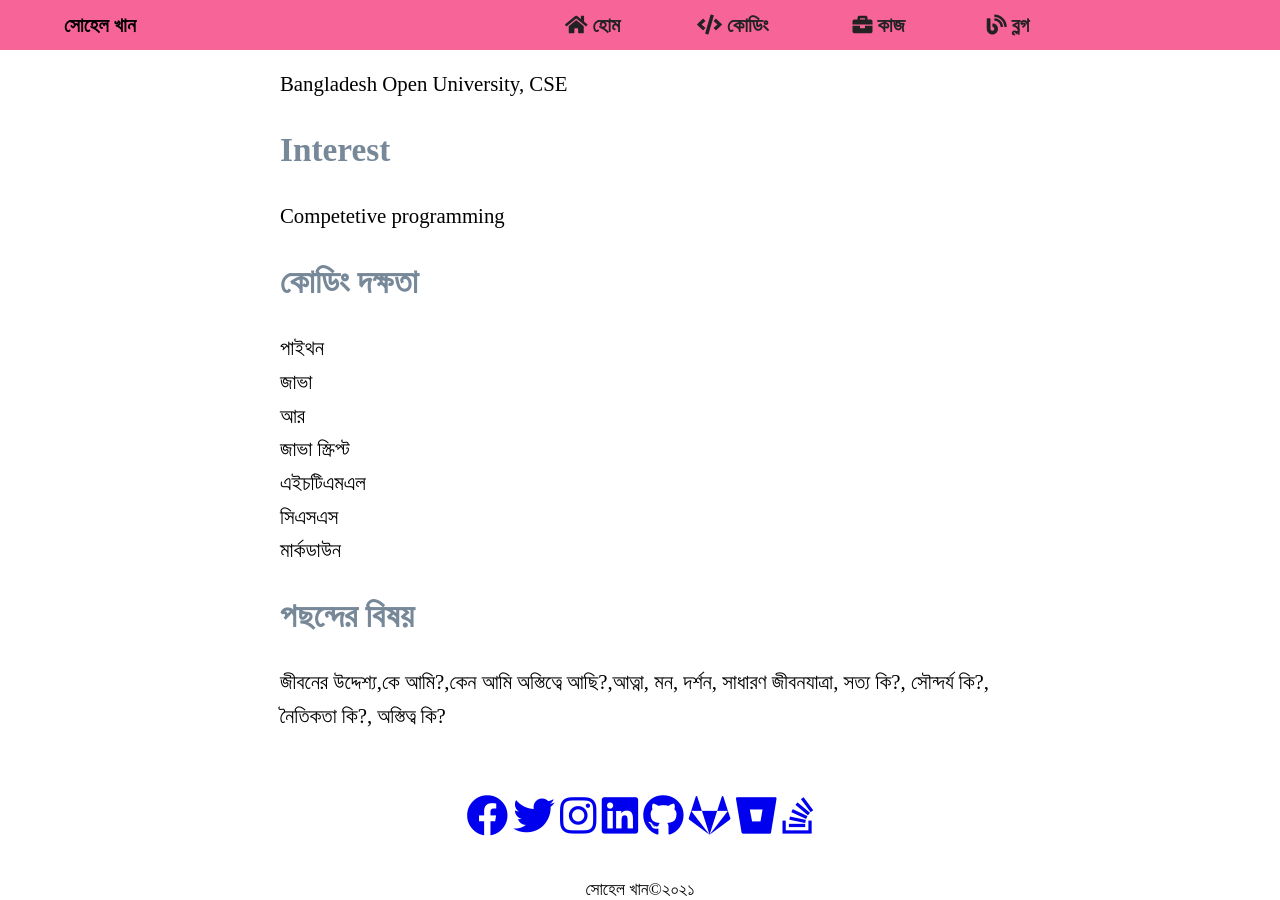
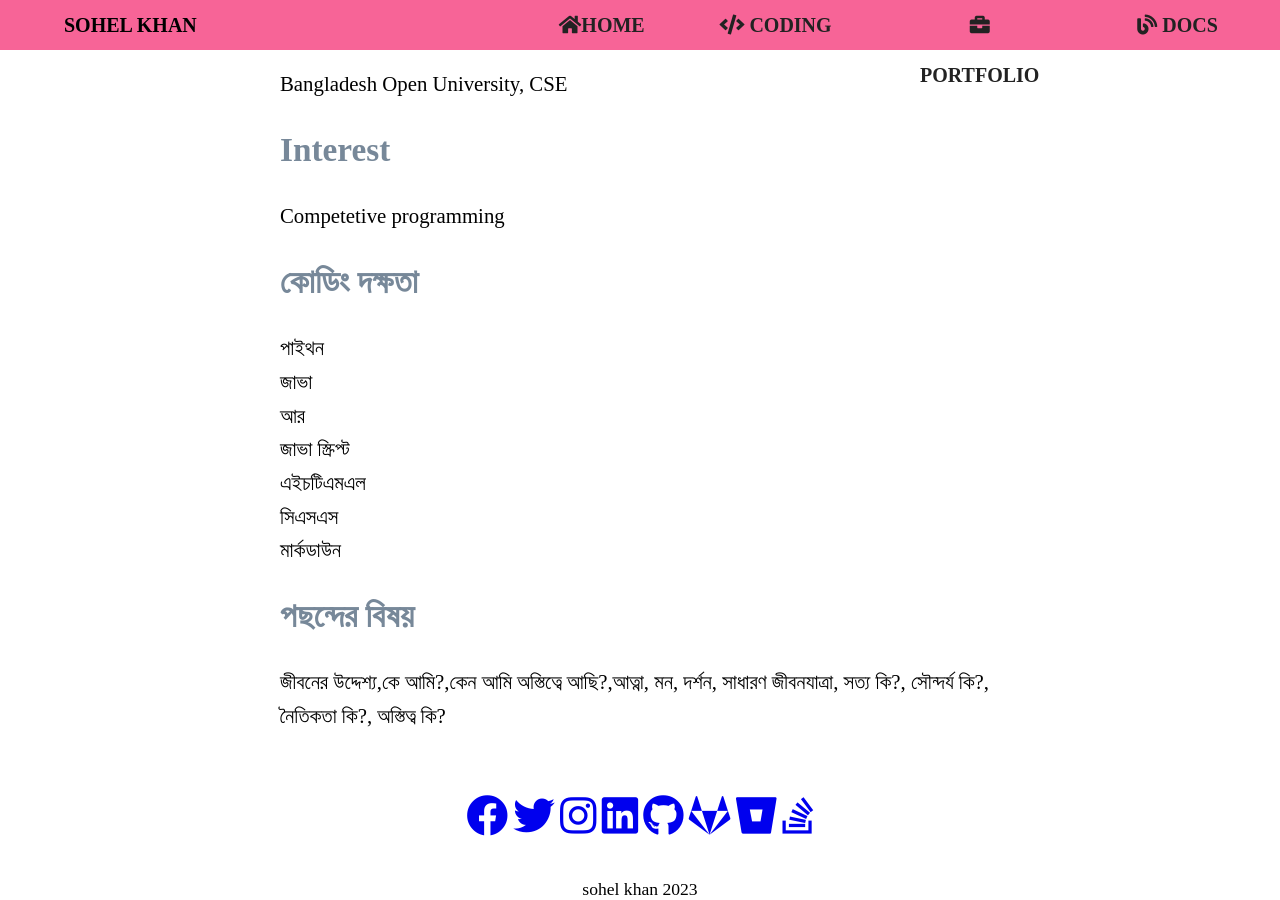
Before and after one commit to sohelkhanz/sohelkhanz.github.io, a Jekyll site: the page built from index.md, in a window 1280 px wide and 900 px high, scrolled down 264 px. Built offline with Jekyll 4.4.1, drawn with Linux system fonts in a browser that asks for light colours.

Commit message:
Update default.html

```diff
--- a/_layouts/default.html
+++ b/_layouts/default.html
@@ -3,13 +3,13 @@
   <head>
     <meta charset="utf-8">
     <meta name="theme-color" content="#f76497">
-<meta name="author" content="Muhammad Sohel Khan">
-<meta name="copyright" content="Muhammad Sohel Khan">
-<meta name="description" content="Ok Google: 'What does Muhammad Sohel Khan do?'">
+<meta name="author" content="Sohel Khan">
+<meta name="copyright" content="Sohel Khan">
+<meta name="description" content="Ok Google: 'What does Sohel Khan do?'">
 <meta name="robots" content="all">
-<meta property="article:author" content="https://www.facebook.com/nahklehos" />
+<meta property="article:author" content="https://www.facebook.com/whitetimer" />
 <meta property="og:site_name" content="handfont.github.io">
-<meta property="og:title" content="Muhammad Sohel Khan's Portfolio">
+<meta property="og:title" content="Sohel Khan's Portfolio">
 <meta property="og:description" content="Get in touch if you are looking for enterprise OR ecommerce SEO.">
 <meta property="og:type" content="website">
 <meta property="og:url" content="https://handfont.github.io">
@@ -72,15 +72,15 @@
   </head>
   <body>
     <header>
-        <figure class="brand">সোহেল খান</figure>
+        <figure class="brand">SOHEL KHAN</figure>
         <nav class="menu">
             <input type="checkbox" id="menuToggle">
             <label for="menuToggle" class="menu-icon"><i class="fas fa-bars"></i></label>
             <ul>
-                   <li><a  href="/"><i class="fas fa-home"></i> হোম</a> </li>
-                   <li><a  href="/lazyjs"><i class="fas fa-code"></i> কোডিং</a> </li>
-                   <li><a  href="/#"><i class="fas fa-briefcase"></i> কাজ</a> </li>
-                   <li> <a  href="/markdown"> <i class="fas fa-blog"></i> ব্লগ</a> </li>
+                   <li><a  href="/"><i class="fas fa-home"></i>HOME</a> </li>
+                   <li><a  href="/lazyjs"><i class="fas fa-code"></i> CODING</a> </li>
+                   <li><a  href="/#"><i class="fas fa-briefcase"></i>PORTFOLIO</a> </li>
+                   <li> <a  href="/markdown"> <i class="fas fa-blog"></i> DOCS</a> </li>
             </ul>
         </nav>
     </header>
@@ -100,7 +100,7 @@
       </p>
     </main>
     <footer>
-      <p>সোহেল খান©২০২১</p>
+      <p>sohel khan 2023</p>
     </footer>
   </body>
 </html>
```
Also changed, not shown: other parts of _layouts/default.html (+2 -2 lines).
